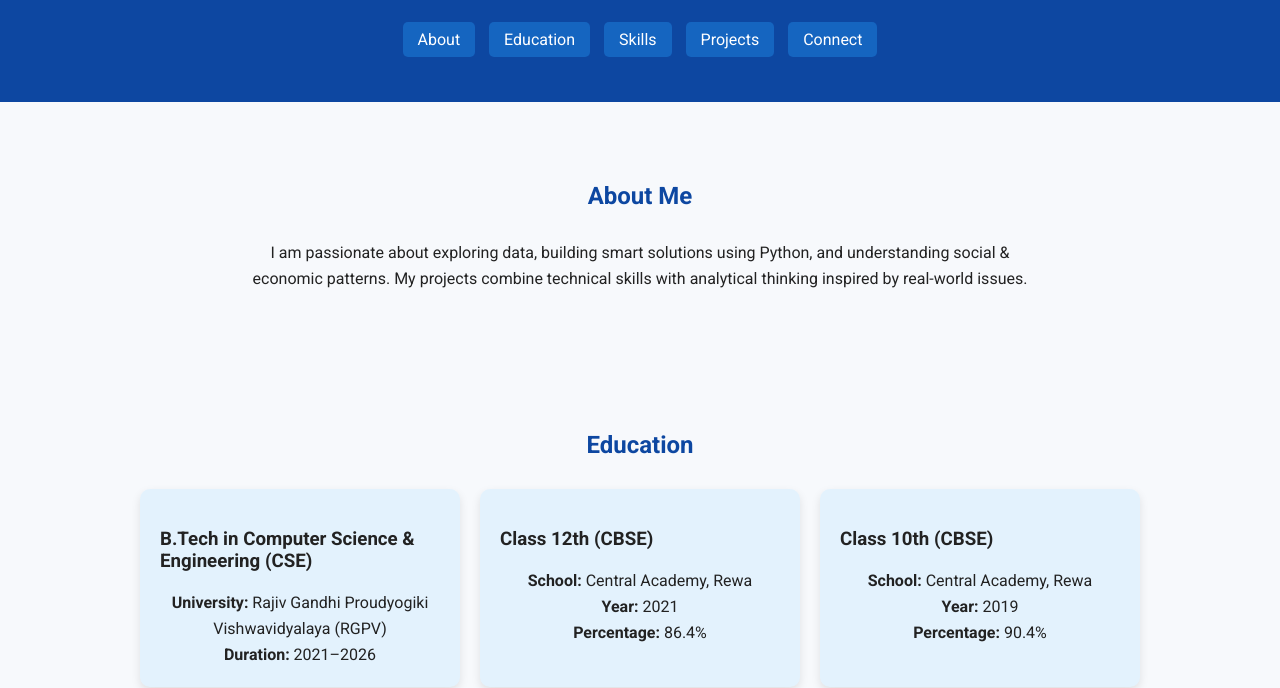
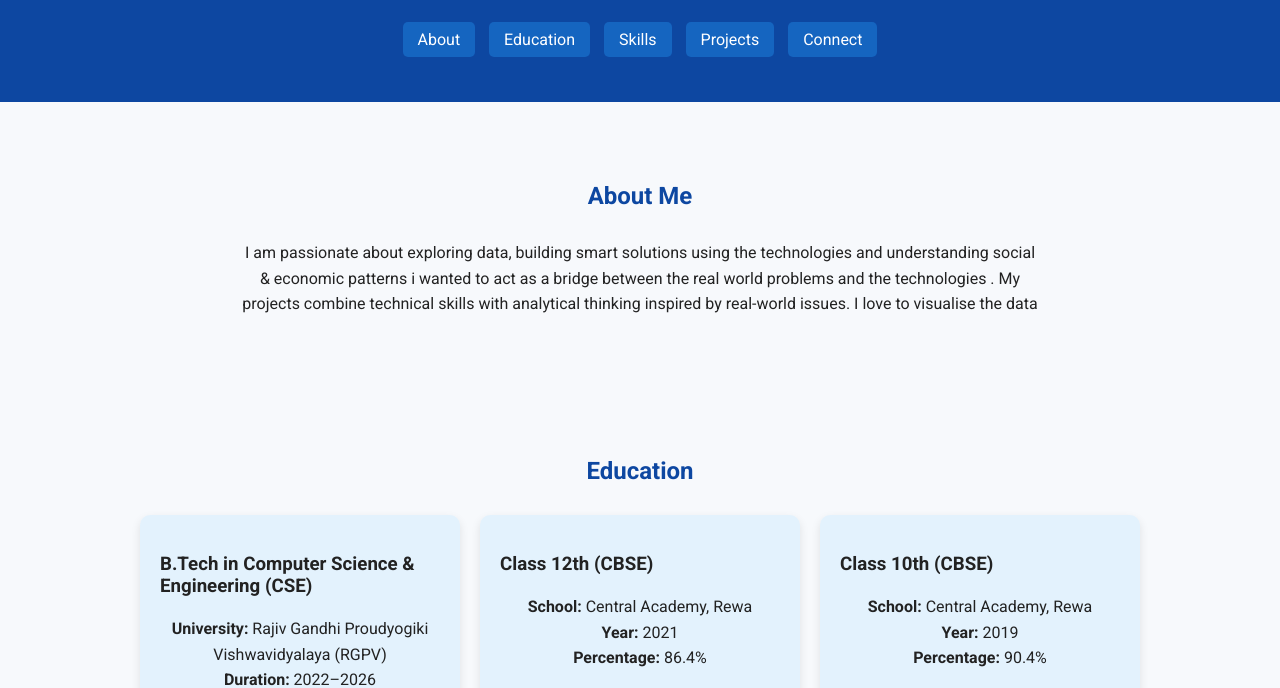
Before and after one commit to Shivvu-crypto/portfolio, a plain HTML site: page index.html in a window 1280 px wide. Shown: the part 115-803 px from the top of the page. Drawn offline with Linux system fonts and the light colour scheme.

Commit message:
Update index.html

```diff
--- a/index.html
+++ b/index.html
@@ -27,7 +27,7 @@
   <!-- About Section -->
   <section id="about" class="fade-in">
     <h2>About Me</h2>
-    <p>I am passionate about exploring data, building smart solutions using Python, and understanding social & economic patterns. My projects combine technical skills with analytical thinking inspired by real-world issues.</p>
+    <p>I am passionate about exploring data, building smart solutions  using the technologies  and understanding social & economic patterns i wanted to act as a bridge between the real world problems and the technologies . My projects combine technical skills with analytical thinking inspired by real-world issues. I love to visualise the data </p>
   </section>
 
   <!-- Education Section -->
@@ -37,7 +37,7 @@
       <div class="edu-item">
         <h3>B.Tech in Computer Science & Engineering (CSE)</h3>
         <p><strong>University:</strong> Rajiv Gandhi Proudyogiki Vishwavidyalaya (RGPV)</p>
-        <p><strong>Duration:</strong> 2021–2026</p>
+        <p><strong>Duration:</strong> 2022–2026</p>
       </div>
       <div class="edu-item">
         <h3>Class 12th (CBSE)</h3>
```
